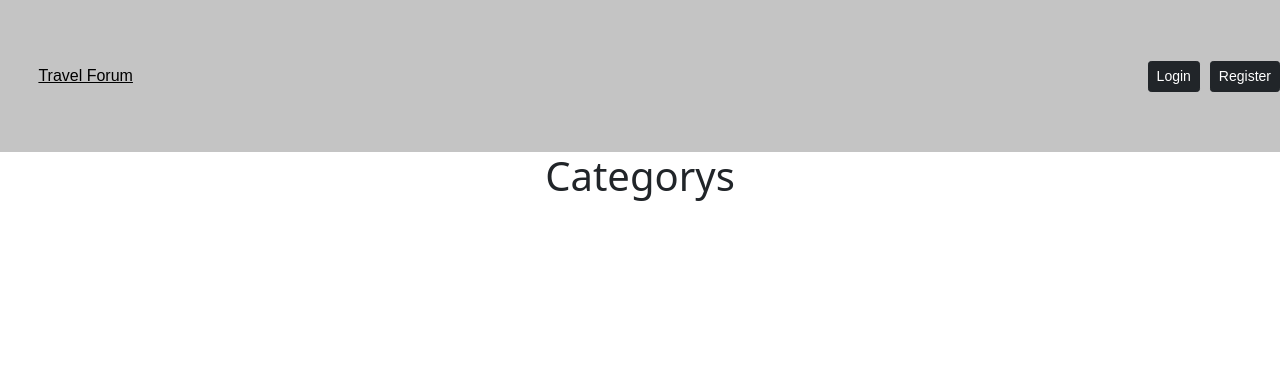
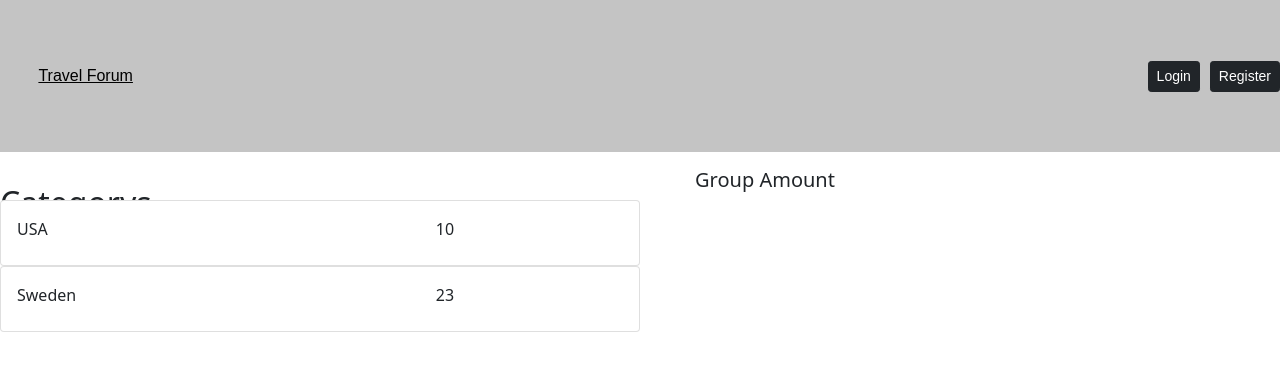
Before and after one commit to DeniiseB/travel-forum, a React (Create React App) app in the folder frontend/: page / in a window 1280 px wide. Shown: the top 368 px of the page. Built offline with nearby package versions, Linux system fonts and the light colour scheme.

Commit message:
added test data for categoryCard on HomePage

```diff
--- /dev/null
+++ b/frontend/src/components/CatergoryCard.jsx
@@ -0,0 +1,34 @@
+import React from 'react';
+import 'bootstrap/dist/css/bootstrap.min.css';
+import { Card, CardTitle, CardText, Row, Col } from 'reactstrap';
+
+function CategoryCard(props) {
+
+  return (
+    <Col sm="6">
+      <Card body style={styles.card}>
+        <div style={styles.cardCategory}>
+          <CardTitle >{props.props.category}</CardTitle>
+        </div>
+        <div style={styles.cardOwner}>
+          <CardTitle>{props.props.groupAmount}</CardTitle>
+        </div>
+      </Card>
+    </Col>
+  );
+}
+export default CategoryCard;
+
+const styles = {
+
+  card: {
+  },
+  cardCategory: {
+    display: "flex",
+    flexDirection: "row",
+    position: "absolute",
+  },
+  cardOwner: {
+    marginLeft: "250px",
+  },
+}
--- a/frontend/src/components/Navbar.jsx
+++ b/frontend/src/components/Navbar.jsx
@@ -1,3 +1,4 @@
+import React from 'react';
 import 'bootstrap/dist/css/bootstrap.min.css';
 import { Button } from 'reactstrap';
 
--- a/frontend/src/pages/Home.jsx
+++ b/frontend/src/pages/Home.jsx
@@ -1,11 +1,35 @@
+import React from 'react';
+import { ListGroup, ListGroupItem, } from 'reactstrap';
+import CategoryCard from '../components/CatergoryCard';
 
 function Home() {
+  const data = [{ "category": "USA", "groupAmount": 10 }, { "category": "Sweden", "groupAmount": 23 }];
+
   return (
     <div className="Home">
-      <h1>Categorys</h1>
+      <h2 style={styles.catergoryTitle}>Categorys</h2>
+      <h5 style={styles.groupAmountTitle}>Group Amount</h5>
+      <div>
+          {data.map((item, index) => (
+            <CategoryCard props={item} key={index} />
+          ))}
+      </div>
     </div>
   );
 }
 
 
 export default Home;
+
+const styles = {
+  catergoryTitle: {
+    marginTop: "2vh",
+    display: "flex",
+    flexDirection: "row",
+    position: "absolute",
+  },
+  groupAmountTitle: {
+    marginTop: "2vh",
+    marginLeft: "250px",
+  }
+}
```
